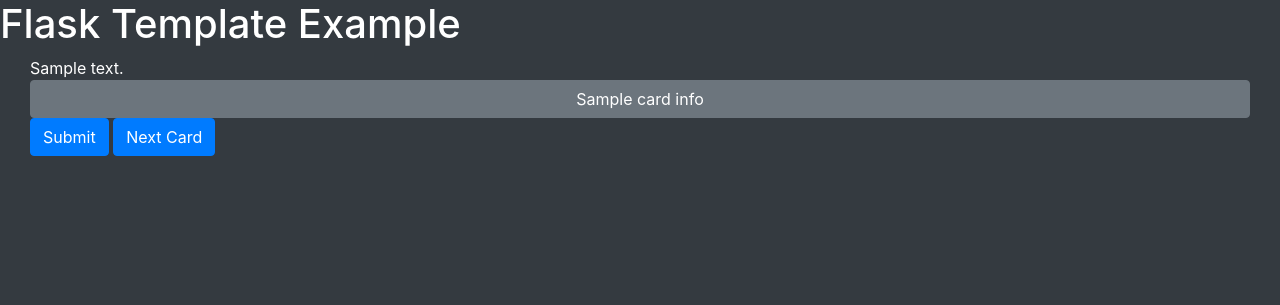
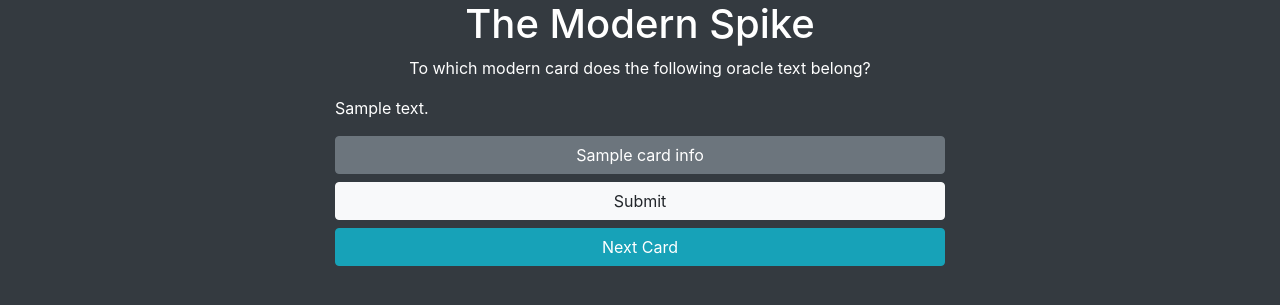
Before and after one commit to icobg123/modern-spike, a Flask app: template templates/index.html in a window 1280 px wide. Shown: the top 305 px of the page. Run offline with Flask 2, Linux system fonts and the light colour scheme; the template is opened without the code that fills it: most values are stand-ins (such as "Sample title", 1, 10 or a date in 2020); some libraries are stand-ins or nearby versions.

Commit message:
added styles.css and made the layout more compact

```diff
--- a/app.py
+++ b/app.py
@@ -17,7 +17,7 @@ app = Flask(__name__)
 
 # app.config.from_object(os.environ['APP_SETTINGS'])
 # await asyncio.sleep(0.1)
-card = scrython.cards.Named(fuzzy="Duskwatch Recruiter")
+card = scrython.cards.Named(fuzzy="Wear")
 card_info = vars(card)
 
 pprint(card_info)
@@ -174,21 +174,19 @@ def index():
         print(card)
         card_info = scrython.cards.Named(fuzzy=card)
         card_info = vars(card_info)
-        # cards = vars(card_info)
-        # for key in cards['scryfallJson']['data']:
-        #     card_vars = key
+        if 'card_faces' in card_info['scryfallJson']:
+            oracle_txt = card_info['scryfallJson']['card_faces'][0]['oracle_text']
+            card_img = card_info['scryfallJson']['card_faces'][0]['image_uris']['art_crop']
 
-        # pprint(card_info['scryfallJson']['oracle_text'])
-        # oracle_text[card] = card_info
-        # dict_to_append[index] = {
-        #     'name': card,
-        #     'oracle_text': card_info['scryfallJson']['oracle_text']
-        # }
+        else:
+            oracle_txt = card_info['scryfallJson']['oracle_text']
+            card_img = card_info['scryfallJson']['image_uris']['art_crop']
 
         oracle_text.append({
             'name': card,
-            'oracle_text': card_info['scryfallJson']['oracle_text'],
-            'image': card_info['scryfallJson']['image_uris']['art_crop']
+            'oracle_text': oracle_txt,
+            'image': card_img
+
         })
 
         # oracle_text.append({str(index): {
--- /dev/null
+++ b/static/bootstrap/css/styles.css
@@ -0,0 +1,4 @@
+#successAlert,
+#errorAlert {
+    padding: 0.375rem 0.75rem;
+}
--- a/static/bootstrap/js/ajax.js
+++ b/static/bootstrap/js/ajax.js
@@ -44,7 +44,7 @@ $(document).ready(function () {
             .done(function (data) {
                 console.log(data);
                 $('#card_holder').html(data.html);
-                $('#oracle_text').html(data.new_oracle_text);
+                $('#oracle_text').html('<p>' + data.new_oracle_text + '</p>');
                 $('#correct_answer').html(data.correct_answ);
 
 
--- a/templates/base.html
+++ b/templates/base.html
@@ -1,15 +1,12 @@
 <!DOCTYPE html>
 <html lang="en">
-<header>
-
-</header>
 <head>
     <link rel="stylesheet" href="../static/bootstrap/css/bootstrap.css" crossorigin="anonymous">
+    <link rel="stylesheet" href="../static/bootstrap/css/styles.css" crossorigin="anonymous">
     <title>Flask Template Example</title>
 </head>
 
 <body class="bg-dark text-white">
-<h1>Flask Template Example</h1>
 
 {% block content %}
 {% endblock %}
--- a/templates/index.html
+++ b/templates/index.html
@@ -3,15 +3,26 @@
 
 
     <div class="container-fluid">
+        <div class="row">
             <div class="col-12">
+                <h1 class="text-center">The Modern Spike</h1>
 
-            <div id="oracle_text">{{ oracle_text_answer }}</div>
+                <div class=""><p class="text-center">To which modern card does the following oracle text belong?</p></div>
+                <div class="row">
+                    <div id="oracle_text" class="col-6 mx-auto"><p class="">{{ oracle_text_answer }}</p>
+                    </div>
+                </div>
 
-            <form class="form-horizontal">
+
+                <div class="row">
+                    <div class="col-6 mx-auto">
+                        <form class="form-horizontal d-flex flex-column">
                             {#            <form class="form-horizontal" method=POST action="{{ url_for('score') }}">#}
 
 
-                <div id="card_holder" class="btn-group btn-group-toggle d-flex mx-auto" data-toggle="buttons">
+                            <div id="card_holder"
+                                 class="btn-group-vertical btn-group btn-group-toggle d-flex flex-column"
+                                 data-toggle="buttons">
 
 
                                 {#                    {% block cards scoped %}#}
@@ -37,20 +48,27 @@
                             {% endfor %}
 
 
-                <button id="icara" type="submit" name="choice" class="btn btn-primary">Submit</button>
-                <button id="next_card" type="button" name="choice" class="btn btn-primary">Next Card</button>
+                            <button id="icara" type="submit" name="choice" class="mt-2 btn btn-light">Submit
+                            </button>
+                            <button id="next_card" type="button" name="choice" class="mt-2 btn btn-info">Next
+                                Card
+                            </button>
+
                         </form>
 
 
-            <div id="successAlert" class="alert alert-success d-none" role="alert"></div>
-            <div id="errorAlert" class="alert alert-danger d-none" role="alert"></div>
+                        <div id="successAlert" class="alert alert-success d-none mt-2 text-center" role="alert"></div>
+                        <div id="errorAlert" class="alert alert-danger d-none mt-2 text-center" role="alert"></div>
 
 
                         {#            <button type="button" class="btn btn-primary btn-lg btn-block">Block level button</button>#}
                         {#            <input type="submit" class="btn btn-primary btn-lg btn-block" value="Submit">#}
                     </div>
                 </div>
+            </div>
+        </div>
         <div class="d-none" id="correct_answer">{{ correct_answer_index }}</div>
+    </div>
     {#    <div>#}
     {#        <p>{{ message }}</p>#}
     {##}
```
Lines whose indentation alone changed are shown as unchanged.
